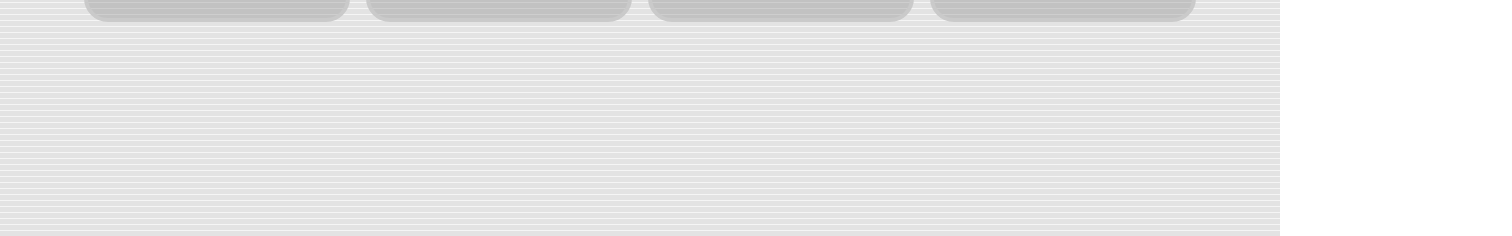
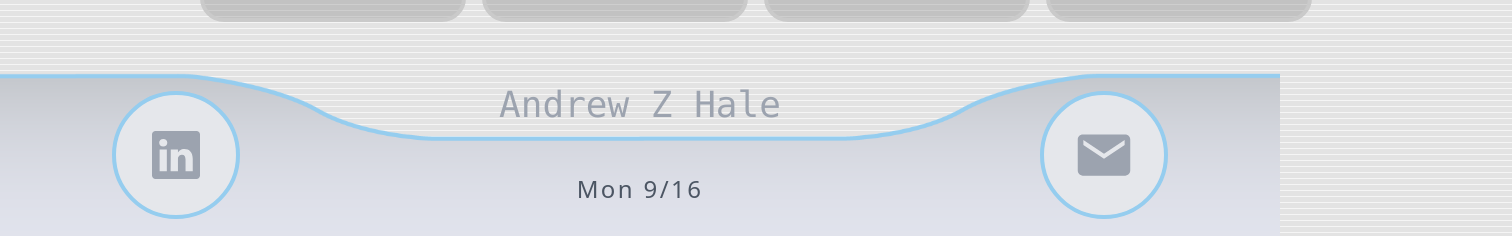
Before and after one commit to AndrewH06/azhale.com, a Next.js app: page / in a window 1280 px wide. Shown: the part 564-800 px from the top of the page, 1512 px wide, since content can reach past the window. Built offline with nearby package versions, Linux system fonts and the light colour scheme.

Commit message:
🧼 Menu bar

```diff
--- a/pages/components/Card.tsx
+++ b/pages/components/Card.tsx
@@ -46,14 +46,7 @@ const Card = ({ title, description, image, link }: CardProps) => {
                 link={link}
               />
             )}
-            {title == "ASA X WiCS Workshop" && (
-              <Workshop
-                title={title}
-                description={description}
-                image={image}
-                link={link}
-              />
-            )}
+            {title == "ASA X WiCS Workshop" && <Workshop />}
           </Link>
         </div>
       </div>
@@ -133,7 +126,7 @@ const ListentoDay = ({ image, title, description, link }: CardProps) => {
   );
 };
 
-const Workshop = ({ image, title, description, link }: CardProps) => {
+const Workshop = () => {
   const [hover, setHover] = useState(false);
   const [hover1, setHover1] = useState(false);
   const [hover2, setHover2] = useState(false);
--- /dev/null
+++ b/pages/components/MenuBar.tsx
@@ -0,0 +1,42 @@
+import Image from "next/image";
+import Link from "next/link";
+
+import { BsLinkedin } from "react-icons/bs";
+import { IoMdMail } from "react-icons/io";
+
+const MenuBar = () => {
+  const days = ["Sun", "Mon", "Tue", "Wed", "Thu", "Fri", "Sat"];
+  const date = new Date();
+
+  return (
+    <div className="z-50 fixed w-full bottom-0">
+      <div className="absolute w-full flex flex-col items-center pt-3">
+        <h1 className="text-4xl font-mono text-gray-400">Andrew Z Hale</h1>
+        <p className="pt-12 text-2xl text-gray-600 tracking-widest">
+          {days[date.getDay()]} {date.getMonth()}/{date.getDate()}
+        </p>
+      </div>
+      <div className="absolute w-full h-full flex px-28 justify-between items-center">
+        <div className="hover:drop-shadow-[0_0_10px_rgba(149,205,239,0.75)] ">
+          <Link
+            href="https://www.linkedin.com/in/andrew-hale6"
+            target="_blank"
+            className="hover:cursor-wii transition-transform hover:scale-[103%] rounded-full h-32 w-32 bg-gray-200 border-4 border-[#95CDEF] flex items-center justify-center">
+            <BsLinkedin className="text-gray-400 text-5xl" />
+          </Link>
+        </div>
+        <div className="hover:drop-shadow-[0_0_10px_rgba(149,205,239,0.75)] ">
+          <Link
+            href="mailto:andrew.z.hale1@gmail.com"
+            target="_blank"
+            className="hover:cursor-wii transition-transform hover:scale-[103%] rounded-full h-32 w-32 bg-gray-200 border-4 border-[#95CDEF] flex items-center justify-center">
+            <IoMdMail className="text-gray-400 text-6xl" />
+          </Link>
+        </div>
+      </div>
+      <Image src="/bar.png" alt="bar" width={1512} height={0} sizes="100vw" />
+    </div>
+  );
+};
+
+export default MenuBar;
--- a/pages/index.tsx
+++ b/pages/index.tsx
@@ -1,10 +1,11 @@
 import Head from "next/head";
-import { motion, stagger } from "framer-motion";
+import { motion } from "framer-motion";
 
 import Card from "./components/Card";
 import cardData from "../public/cardData";
 import BlankCard from "./components/BlankCard";
 import FirstCard from "./components/FirstCard";
+import MenuBar from "./components/MenuBar";
 
 export default function Home() {
   const delay = 0.05;
@@ -19,7 +20,7 @@ export default function Home() {
           background:
             "repeating-linear-gradient(0deg,#E3E3E3,#E3E3E3 5px,#F5F5F5 3px,#F5F5F5 6px)",
         }}
-        className="cursor-wii min-h-screen px-auto py-24">
+        className="cursor-wii min-h-[832px] min-w-[1512px] px-auto py-24">
         <div className="overflow-x-scroll">
           <div className="w-[1128px] p-2 grid grid-cols-4 grid-flow-row gap-4 mx-auto">
             <motion.div
@@ -52,15 +53,7 @@ export default function Home() {
                 ))}
           </div>
         </div>
-        {/* <div className="">
-          <div className="absolute w-full bottom-0">
-            <div className="flex justify-between">
-              <div className="bg-[#D0D1D5] w-[340px] h-[80px] border-t-[4px] border-t-[#95CDEF] after:content-none after:absolute after:block after:w-[100px] after:bg-red-400" />
-              <div className="bg-[#D0D1D5] w-[340px] h-[80px] border-t-[4px] border-t-[#95CDEF] after:content-none after:absolute after:block after:w-[100px] after:bg-red-400" />
-            </div>
-            <div className="h-[120px] bg-[#D0D1D5]" />
-          </div>
-        </div> */}
+        <MenuBar />
       </div>
     </>
   );
```
Also changed, not shown: public/bar.png (added).
